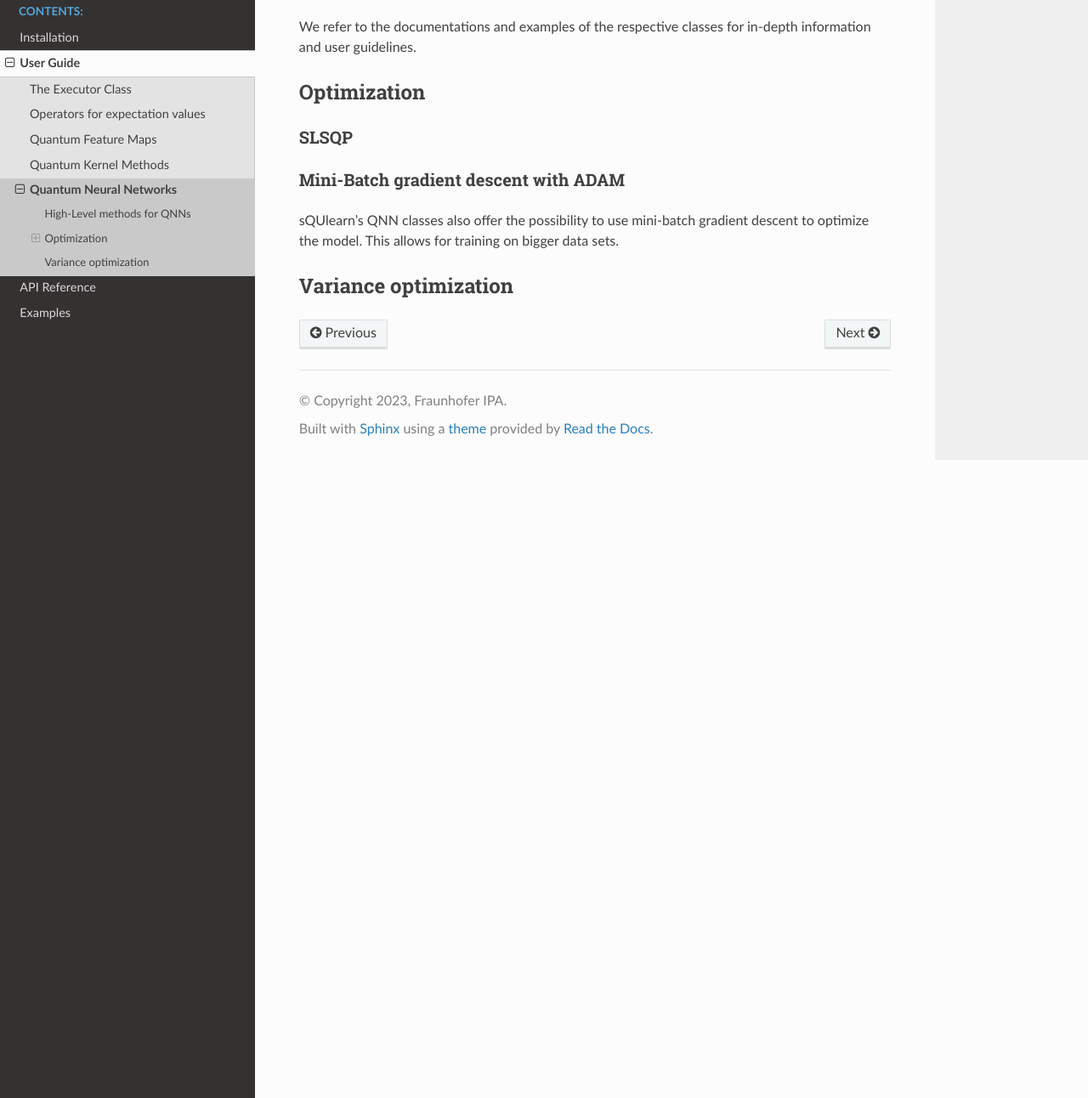
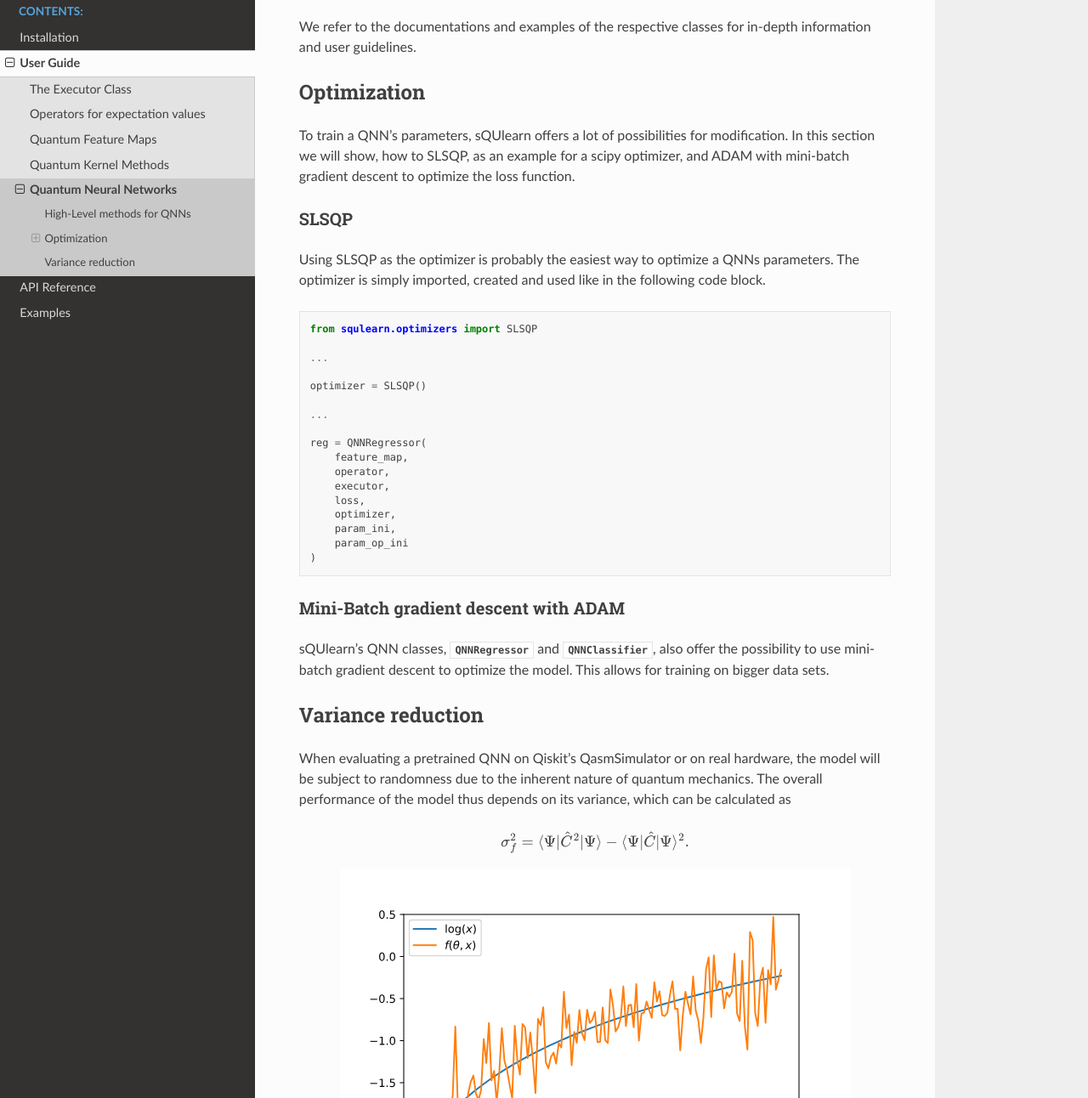
Before and after one commit to sQUlearn/squlearn, a Sphinx documentation site: the page built from docs/user_guide/quantum_neural_networks.rst, in a window 1280 px wide and 1400 px high, scrolled down 1485 px, cut to the strip 108-1400 px from the top of the window. Shown: the whole strip at 85% size. Built offline with Sphinx 7.4.7 and the Read the Docs theme 2.0.0, drawn with Linux system fonts in a browser that asks for light colours; pages that are not in the unit, such as notebooks, are missing from menus; some of the changed text lies outside the part shown.

Commit message:
add variance plots

```diff
--- a/docs/user_guide/quantum_neural_networks.rst
+++ b/docs/user_guide/quantum_neural_networks.rst
@@ -45,15 +45,69 @@ We refer to the documentations and examples of the respective classes for in-dep
 Optimization
 ============
 
-
+To train a QNN's parameters, sQUlearn offers a lot of possibilities for modification. In this section we will show, how to SLSQP, as an example for a scipy optimizer, and ADAM with mini-batch gradient descent to optimize the loss function.
 
 SLSQP
 -----
 
+Using SLSQP as the optimizer is probably the easiest way to optimize a QNNs parameters. The optimizer is simply imported, created and used like in the following code block.
+
+.. code-block:: python
+
+    from squlearn.optimizers import SLSQP
+
+    ...
+
+    optimizer = SLSQP()
+
+    ...
+
+    reg = QNNRegressor(
+        feature_map,
+        operator,
+        executor,
+        loss,
+        optimizer,
+        param_ini,
+        param_op_ini
+    )
+
 Mini-Batch gradient descent with ADAM
 -------------------------------------
 
-sQUlearn's QNN classes also offer the possibility to use mini-batch gradient descent to optimize the model. This allows for training on bigger data sets.
+sQUlearn's QNN classes, :class:`QNNRegressor` and :class:`QNNClassifier`, also offer the possibility to use mini-batch gradient descent to optimize the model. This allows for training on bigger data sets.
 
-Variance optimization
-=====================
+Variance reduction
+==================
+
+When evaluating a pretrained QNN on Qiskit's QasmSimulator or on real hardware, the model will be subject to randomness due to the inherent nature of quantum mechanics. The overall performance of the model thus depends on its variance, which can be calculated as
+
+.. math::
+
+    \sigma_f^2 = \langle\Psi\lvert\hat{C}^2\rvert\Psi\rangle - \langle\Psi\lvert\hat{C}\rvert\Psi\rangle^2 \text{.}
+
+.. _fig_qnn_output_high_var:
+.. figure:: ../_static/qnn/qnn_output_high_var.svg
+    :alt: QNN Output with high variance
+    :width: 600
+    :align: center
+
+    Logarithm and output of :class:`QNNRegressor` :math:`f(\theta, x)` evaluated on Qiskit's QasmSimulator. The QNN output has a high variance.
+
+We can add the models variance to the loss function by setting the `variance` keyword in the initialization of the :class:`QNNRegressor` (or :class:`QNNClassifier`).
+
+.. code-block:: python
+
+    reg = QNNRegressor(
+        ...
+        variance = alpha,
+        ...
+    )
+
+.. _fig_qnn_output_low_var:
+.. figure:: ../_static/qnn/qnn_output_low_var.svg
+    :alt: QNN Output with low variance
+    :width: 600
+    :align: center
+
+    Logarithm and output of :class:`QNNRegressor` :math:`f(\theta, x)` evaluated on Qiskit's QasmSimulator. The QNN output has a low variance.
```
Also changed, not shown: docs/_static/qnn/qnn_output_high_var.svg (added), docs/_static/qnn/qnn_output_low_var.svg (added), 2 other files.
